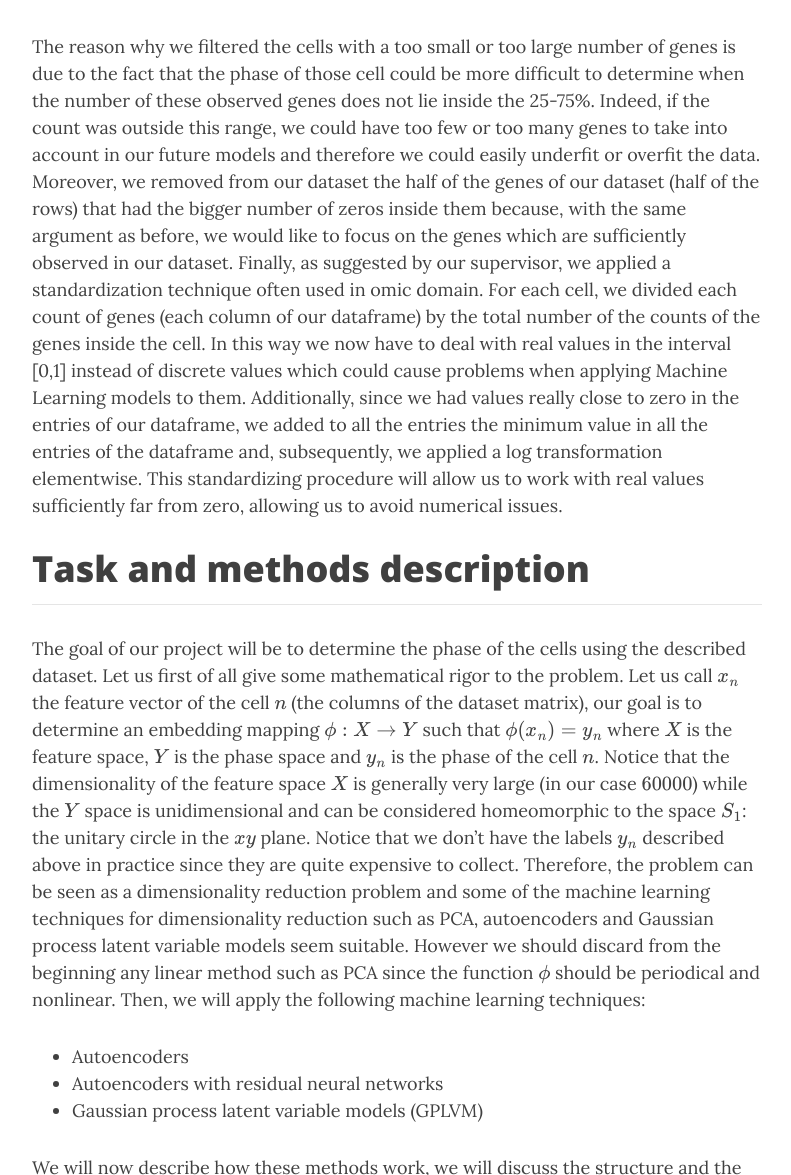
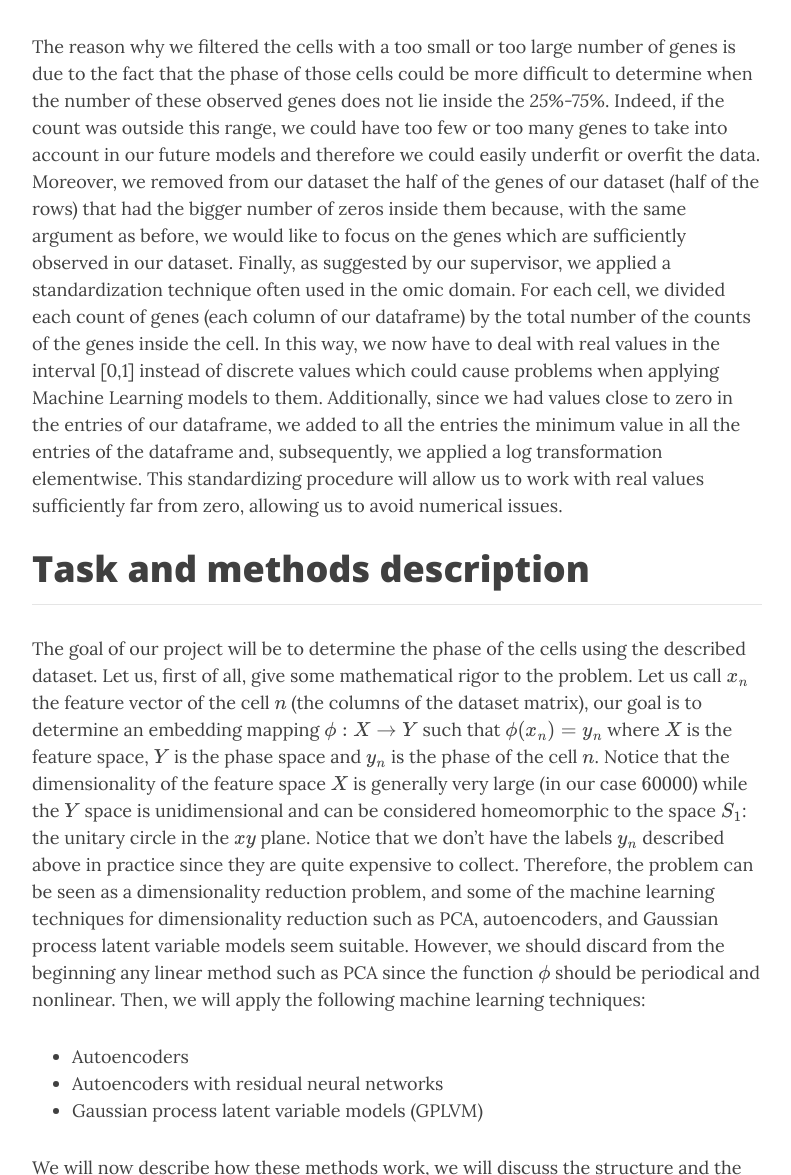
Before and after one commit to lucarossi9/statistical_computation_4, a Jekyll site: the page built from index.md, in a window 1280 px wide and 1400 px high, scrolled down 5475 px, cut to the strip 225-1400 px from the top of the window. Shown: the whole strip, without its empty margins (243-1034 px from the left). Built offline with Jekyll 4.4.1, drawn with Linux system fonts in a browser that asks for light colours; nearby versions of some CDN libraries; formulas are drawn with MathJax 3; the list of posts is cut into pages by our own code; some of the changed text lies outside the part shown.

Commit message:
Update index.md

```diff
--- a/index.md
+++ b/index.md
@@ -30,9 +30,9 @@ The cell cycle is the most fundamental biological process underlying the existen
 | *cell cycle* |
 
 
-* **G0** is a resting phase. In this phase, the cell has left the cycle and has stopped dividing. The cell cycle always starts with this phase. Cells in multicellular eukaryotes generally enter the quiescent G0 state from G1 and may remain quiescent for long periods of time, possibly indefinitely.
-* **G1** is the first phase of the interphase (the phases between two M phases). G1 indicates the end of the previous M phase until the beginning of DNA synthesis, it is often also called the growth phase. During G1 phase, the biosynthetic activities of the cell resume at a high rate. The cell increases its supply of proteins, increases the number of organelles, and grows in size. At the end of G1 phase, a cell has three options. To continue cell cycle and enter S phase or to stop cell cycle and enter G0 phase for undergoing differentiation.
-* **S** phase characterized by DNA replication and protein synthesis as well as a rapid cell growth.
+* **G0** is a resting phase. In this phase, the cell has left the cycle and has stopped dividing. The cell cycle always starts with this phase. Cells in multicellular eukaryotes generally enter the quiescent G0 state from G1 and may remain quiescent for long periods, possibly indefinitely.
+* **G1** is the first phase of the interphase (the phases between two M phases). G1 indicates the end of the previous M phase until the beginning of DNA synthesis, it is often also called the growth phase. During the G1 phase, the biosynthetic activities of the cell resume at a high rate. The cell increases its supply of proteins, increases the number of organelles, and grows in size. At the end of the G1 phase, a cell has three options. To continue cell cycle and enter S phase or to stop cell cycle and enter G0 phase for undergoing differentiation.
+* **S** phase is characterized by DNA replication and protein synthesis as well as rapid cell growth.
 * **G2** phase in which the cell checks if there is any DNA damage within the chromosomes. In case of any anomaly, the cell will repair the DNA or trigger the apoptosis of the cell.
 * **M** (mitotic phase) which consists of nuclear division. Mitosis is the process by which a eukaryotic cell separates itself into two identical daughter cells.
 
@@ -51,27 +51,27 @@ The cell cycle is the most fundamental biological process underlying the existen
 
 Table: *First rows and columns of CHLA9 dataset*
 
-The dataset used in our analysis is CHLA9.loom, containing information about more than 5000 different cells. Notice that the initial format of our data is a loom format, designed to efficiently hold large omics datasets. As shown in the table above, each column of the dataset describes a different cell and it is named and identified by a unique string, part of which corresponds to the DNA sequence of the cell. For each column of the dataset (for each cell) we have more than 60000 positive natural numbers associated to it. Each of these numbers represents a specific count of genes inside the cell. Finally, for each cell, we also have an attribute called "TotalUMIs" (one of the counts) representing the sum of the aforementioned counts. This number is often introduced in omic datasets since most of the gene counts are zero (our dataset is sparse).
+The dataset used in our analysis is *CHLA9.loom*, containing information about more than 5000 different cells. Notice that the initial format of our data is a loom format, designed to efficiently hold large omics datasets. As shown in the table above, each column of the dataset describes a different cell and it is named and identified by a unique string, part of which corresponds to the DNA sequence of the cell. For each column of the dataset (for each cell) we have more than 60000 positive natural numbers associated with it. Each of these numbers represents a specific count of genes inside the cell. Finally, for each cell, we also have an attribute called "TotalUMIs" (one of the counts) representing the sum of the aforementioned counts. This number is often introduced in omic datasets since most of the gene counts are zero: our dataset is **sparse**.
 
 | ![dataset_sparsity](assets/img/Dataset_sparsity.png) |
 |:--:|
 | *dataset sparsity* |
 
 
-Each row of our dataset is indexed by a list of keys. Among them, we decided to filter our initial dataset so that it contains only the counts of the genes whose genetype is 'protein_encoding' since, according to literature, it is generally easier to predict the phase of their cycle and since we have a huge number of these genes.
-Moreover, we filtered the dataset using the attributed "TotalUmis", deleting all the cells with a number of counts outside the 25-75% interquantile range. Here below we show the boxplot used to filter the dataset and the genetype distribution.
+Each row of our dataset is indexed by a list of keys. Among them, we decided to **filter** our initial dataset so that it contains only the counts of the genes whose genetype is 'protein_encoding' since, according to literature, it is generally easier to predict the phase of their cycle and since we have a huge number of these genes.
+Moreover, we filtered the dataset using the attributed "TotalUmis", deleting all the cells with several counts outside the *25%-75%* interquantile range. Here below we show the boxplot used to filter the dataset and the genetype distribution.
 
 <iframe src="assets/plots/subplots_dataset_preprocessing.html" width="100%" height="720"> </iframe>
 
-The reason why we filtered the cells with a too small or too large number of genes is due to the fact that the phase of those cell could be more difficult to determine when the number of these observed genes does not lie inside the 25-75%. Indeed, if the count was outside this range, we could have too few or too many genes to take into account in our future models and therefore we could easily underfit or overfit the data.
+The reason why we filtered the cells with a too small or too large number of genes is due to the fact that the phase of those cells could be more difficult to determine when the number of these observed genes does not lie inside the *25%-75%*. Indeed, if the count was outside this range, we could have too few or too many genes to take into account in our future models and therefore we could easily underfit or overfit the data.
 Moreover, we removed from our dataset the half of the genes of our dataset (half of the rows) that had the bigger number of zeros inside them because, with the same argument as before, we would like to focus on the genes which are sufficiently observed in our dataset.
-Finally, as suggested by our supervisor, we applied a standardization technique often used in omic domain. For each cell, we divided each count of genes (each column of our dataframe) by the total number of the counts of the genes inside the cell. In this way we now have to deal with real values in the interval [0,1] instead of discrete values which could cause problems when applying Machine Learning models to them. Additionally, since we had values really close to zero in the entries of our dataframe, we added to all the entries the minimum value in all the entries of the dataframe and, subsequently, we applied a log transformation elementwise. This standardizing procedure will allow us to work with real values sufficiently far from zero, allowing us to avoid numerical issues.
+Finally, as suggested by our supervisor, we applied a standardization technique often used in the omic domain. For each cell, we divided each count of genes (each column of our dataframe) by the total number of the counts of the genes inside the cell. In this way, we now have to deal with real values in the interval [0,1] instead of discrete values which could cause problems when applying Machine Learning models to them. Additionally, since we had values close to zero in the entries of our dataframe, we added to all the entries the minimum value in all the entries of the dataframe and, subsequently, we applied a log transformation elementwise. This standardizing procedure will allow us to work with real values sufficiently far from zero, allowing us to avoid numerical issues.
 
 # Task and methods description
 ---------------------------------------------------------------
 
 The goal of our project will be to determine the phase of the cells using the described dataset.
-Let us first of all give some mathematical rigor to the problem. Let us call $$x_n$$ the feature vector of the cell $$n$$ (the columns of the dataset matrix), our goal is to determine an embedding mapping $$\phi : X \to Y $$ such that $$\phi(x_n) = y_n$$ where $$X$$ is the feature space, $$Y$$ is the phase space and $$y_n$$ is the phase of the cell $$n$$. Notice that the dimensionality of the feature space $$X$$ is generally very large (in our case $$60000$$) while the $$Y$$ space is unidimensional and can be considered homeomorphic to the space $$S_1$$: the unitary circle in the $$xy$$ plane. Notice that we don't have the labels $$y_n$$ described above in practice since they are quite expensive to collect. Therefore, the problem can be seen as a dimensionality reduction problem and some of the machine learning techniques for dimensionality reduction such as PCA, autoencoders and Gaussian process latent variable models seem suitable. However we should discard from the beginning any linear method such as PCA since the function $$\phi$$ should be periodical and nonlinear. Then, we will apply the following machine learning techniques:
+Let us, first of all, give some mathematical rigor to the problem. Let us call $$x_n$$ the feature vector of the cell $$n$$ (the columns of the dataset matrix), our goal is to determine an embedding mapping $$\phi : X \to Y $$ such that $$\phi(x_n) = y_n$$ where $$X$$ is the feature space, $$Y$$ is the phase space and $$y_n$$ is the phase of the cell $$n$$. Notice that the dimensionality of the feature space $$X$$ is generally very large (in our case $$60000$$) while the $$Y$$ space is unidimensional and can be considered homeomorphic to the space $$S_1$$: the unitary circle in the $$xy$$ plane. Notice that we don't have the labels $$y_n$$ described above in practice since they are quite expensive to collect. Therefore, the problem can be seen as a dimensionality reduction problem, and some of the machine learning techniques for dimensionality reduction such as PCA, autoencoders, and Gaussian process latent variable models seem suitable. However, we should discard from the beginning any linear method such as PCA since the function $$\phi$$ should be periodical and nonlinear. Then, we will apply the following machine learning techniques:
 * Autoencoders
 * Autoencoders with residual neural networks
 * Gaussian process latent variable models (GPLVM)
```
